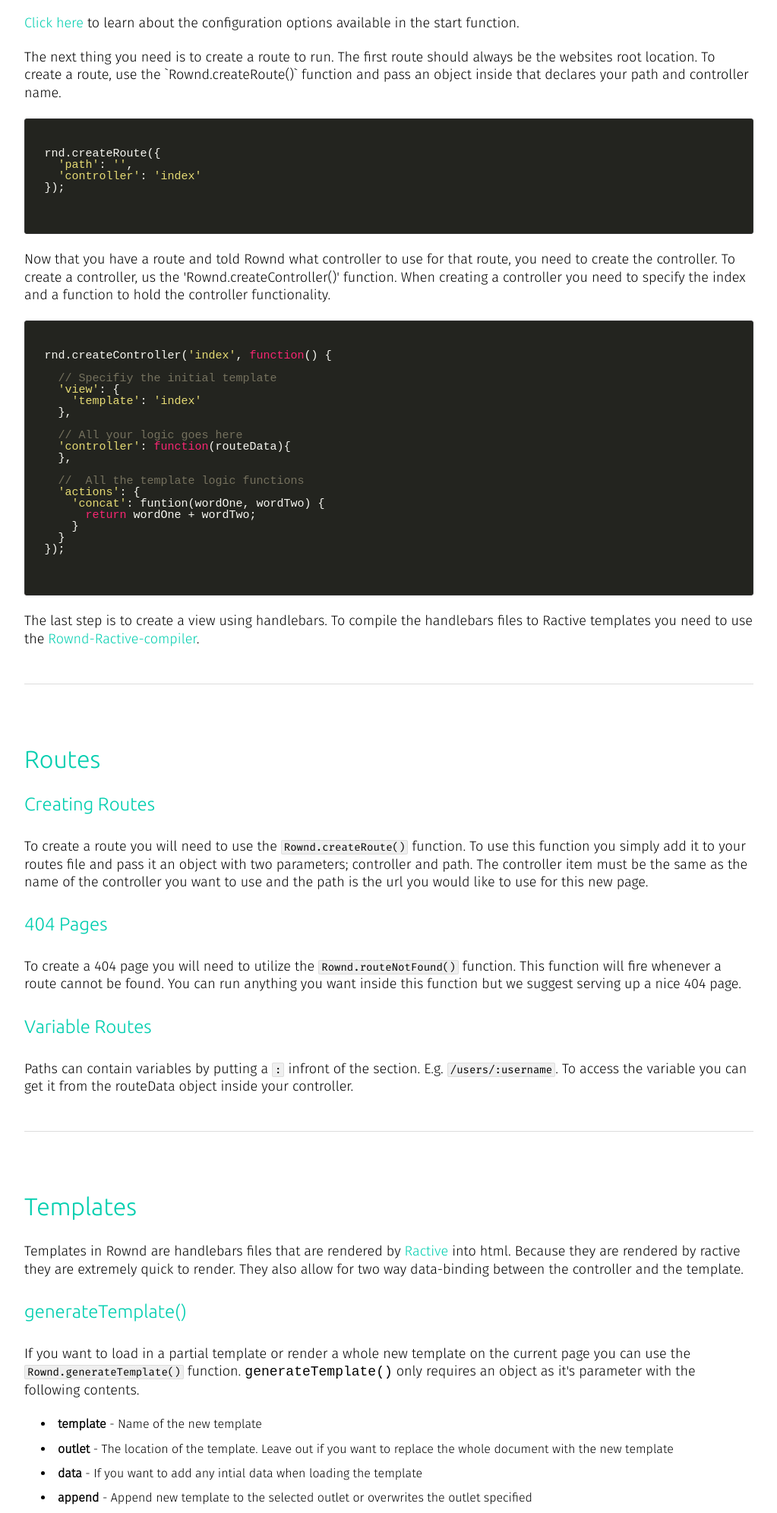
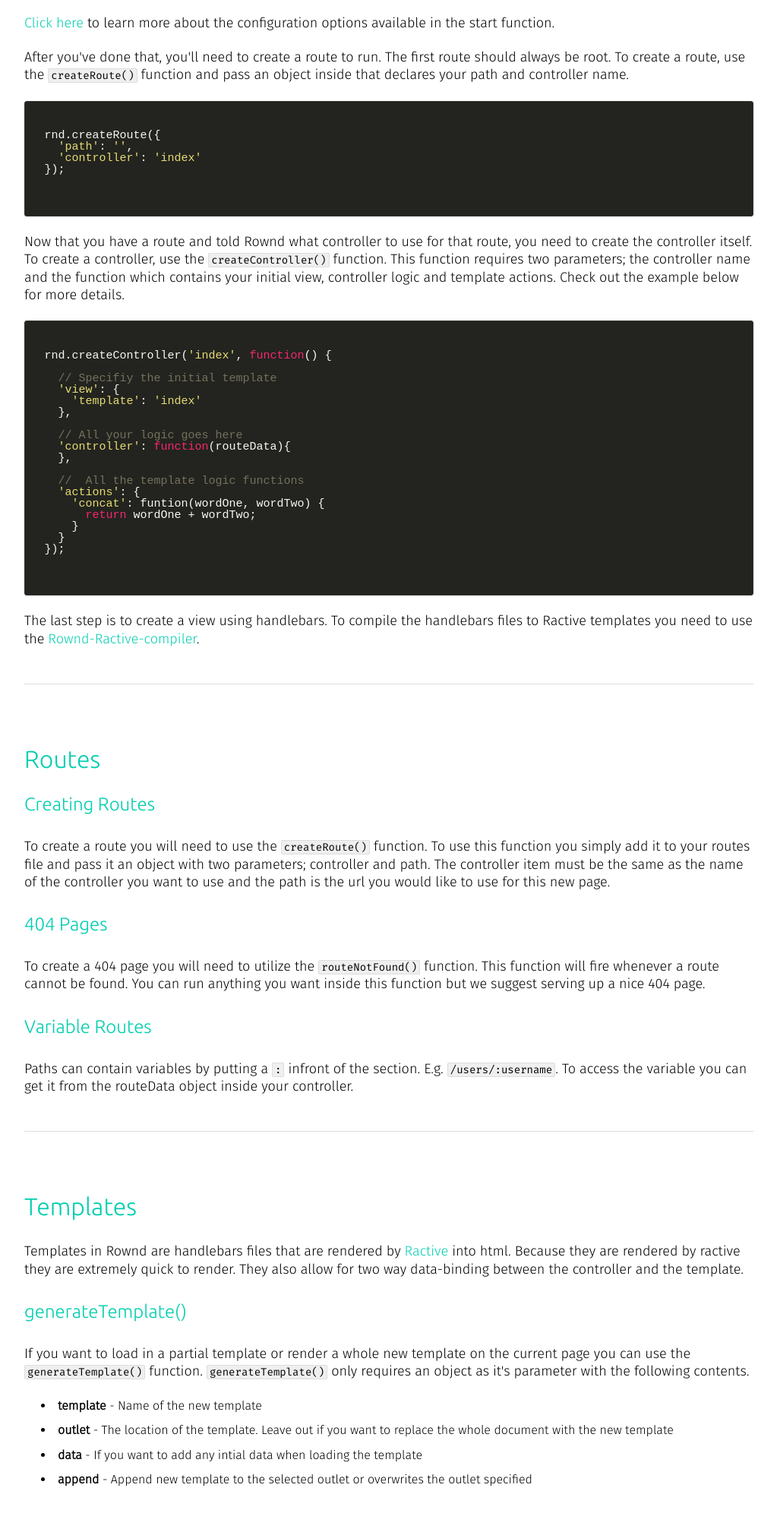
Before and after one commit to silverlight513/Rownd, a website: page index.html in a window 1280 px wide. Shown: the part 1770-3762 px from the top of the page at 76% size, without its empty margins (128-1151 px from the left). Drawn offline with Linux system fonts and the light colour scheme; no server answers; a web font is replaced by a local one.

Commit message:
fixing errors and updating some text to be easier to read

```diff
--- a/index.html
+++ b/index.html
@@ -89,7 +89,7 @@
           Setting up Rownd.js is very simple, just download the <a href="http://silverlight513.github.io/Rownd-Start-up-kit/">Start up kit</a> and you're off.
           </p>
           <p>
-          You don't have to use the Start up kit. Just donwload Rownd and the Rownd template compiler. Put it all together with Grunt and build something cool.
+          Don't want to use the Start up kit? Just donwload Rownd and the Rownd template compiler from npm. Put it all together with Grunt and build something cool.
           </p>
         </div>
         <div id="install">
@@ -115,11 +115,11 @@
             </code>
           </pre>
           <p>
-          <a href="#config">Click here</a> to learn about the configuration options available in the start function.
+          <a href="#config">Click here</a> to learn more about the configuration options available in the start function.
           </p>
           <p>
-          The next thing you need is to create a route to run. The first route should always be the websites root location. To create a route, use the `Rownd.createRoute()`
-          function and pass an object inside that declares your path and controller name.
+          After you've done that, you'll need to create a route to run. The first route should always be root. To create a route, use the
+          <code class="inline">createRoute()</code> function and pass an object inside that declares your path and controller name.
           </p>
           <pre>
             <code class="js">
@@ -130,8 +130,9 @@
             </code>
           </pre>
           <p>
-          Now that you have a route and told Rownd what controller to use for that route, you need to create the controller. To create a controller, us the 'Rownd.createController()'
-          function. When creating a controller you need to specify the index and a function to hold the controller functionality.
+          Now that you have a route and told Rownd what controller to use for that route, you need to create the controller itself. To create a controller,
+          use the <code class="inline">createController()</code> function. This function requires two parameters; the controller name and the function which contains
+          your initial view, controller logic and template actions. Check out the example below for more details.
           </p>
           <pre>
             <code class="js">
@@ -173,7 +174,7 @@
         <div id="creating-routes">
           <h4>Creating Routes</h4>
           <p>
-          To create a route you will need to use the <code class="inline">Rownd.createRoute()</code> function. To use this function you simply add it to your routes file and pass it an object
+          To create a route you will need to use the <code class="inline">createRoute()</code> function. To use this function you simply add it to your routes file and pass it an object
           with two parameters; controller and path. The controller item must be the same as the name of the controller you want to use and the path is the url you would like
           to use for this new page.
           </p>
@@ -181,7 +182,7 @@
         <div id="missing-routes">
           <h4>404 Pages</h4>
           <p>
-          To create a 404 page you will need to utilize the <code class="inline">Rownd.routeNotFound()</code> function. This function will fire whenever a route cannot be found. You can run
+          To create a 404 page you will need to utilize the <code class="inline">routeNotFound()</code> function. This function will fire whenever a route cannot be found. You can run
           anything you want inside this function but we suggest serving up a nice 404 page.
           </p>
         </div>
@@ -209,8 +210,8 @@
         <div id="generate-template">
           <h4>generateTemplate()</h4>
           <p>
-          If you want to load in a partial template or render a whole new template on the current page you can use the <code class="inline">Rownd.generateTemplate()</code> function.
-          <code>generateTemplate()</code> only requires an object as it's parameter with the following contents.
+          If you want to load in a partial template or render a whole new template on the current page you can use the <code class="inline">generateTemplate()</code> function.
+          <code class="inline">generateTemplate()</code> only requires an object as it's parameter with the following contents.
           </p>
           <ul class="styled-list">
             <li><span class="first">template</span> - Name of the new template</li>
@@ -230,8 +231,8 @@
           </a>
           <p>
           Controllers are where most of the logic for your application will be based. Some small logic may be in the template actions or in your helper library. Creating a controller is
-          simple, just use the <code class="inline">Rownd.createController()</code> function and match up the name of the controller with the name used in the
-          <code class="inline">Rownd.createRoute()</code> function. Below is an example controller:
+          simple, just use the <code class="inline">createController()</code> function and match up the name of the controller with the name used in the
+          <code class="inline">createRoute()</code> function. Below is an example controller:
           </p>
           <pre>
             <code class="js">
```
